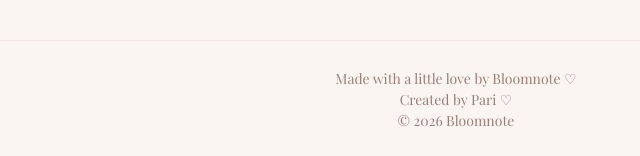
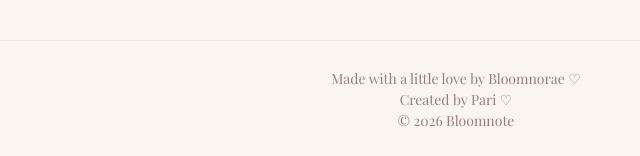
Before and after one commit to bloomorae/bloomnote0, a plain HTML site: page bouquet.html in a window 1280 px wide. Shown: the part 2130-2286 px from the top of the page, 184-824 px from the left. Drawn offline with nearby package versions, Linux system fonts and the light colour scheme.

Commit message:
Update bouquet.html

```diff
--- a/bouquet.html
+++ b/bouquet.html
@@ -224,7 +224,7 @@
   </main>
 
   <footer class="creator-footer">
-    <p>Made with a little love by Bloomnote ♡</p>
+    <p>Made with a little love by Bloomnorae ♡</p>
     <p>Created by Pari ♡</p>
     <p>© 2026 Bloomnote</p>
   </footer>
```
